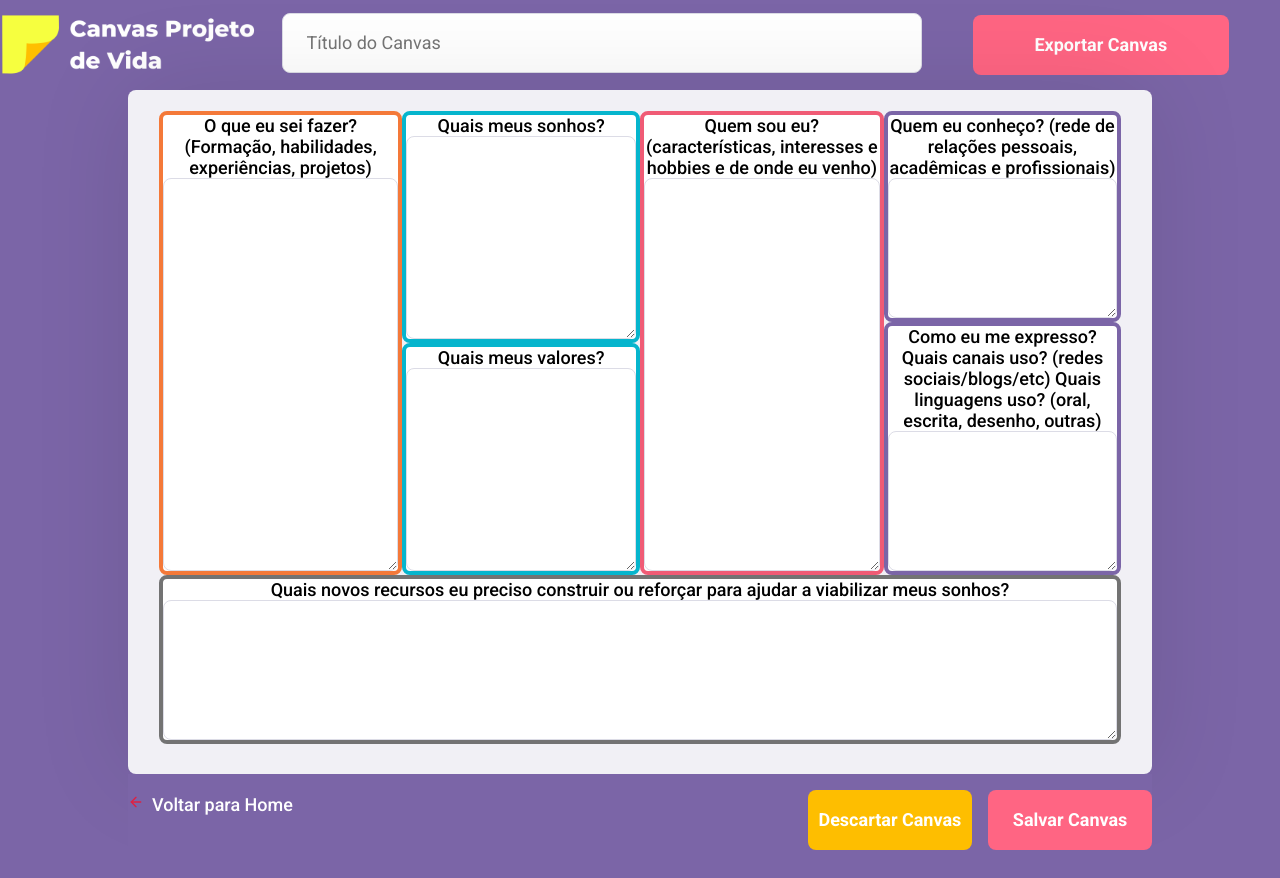
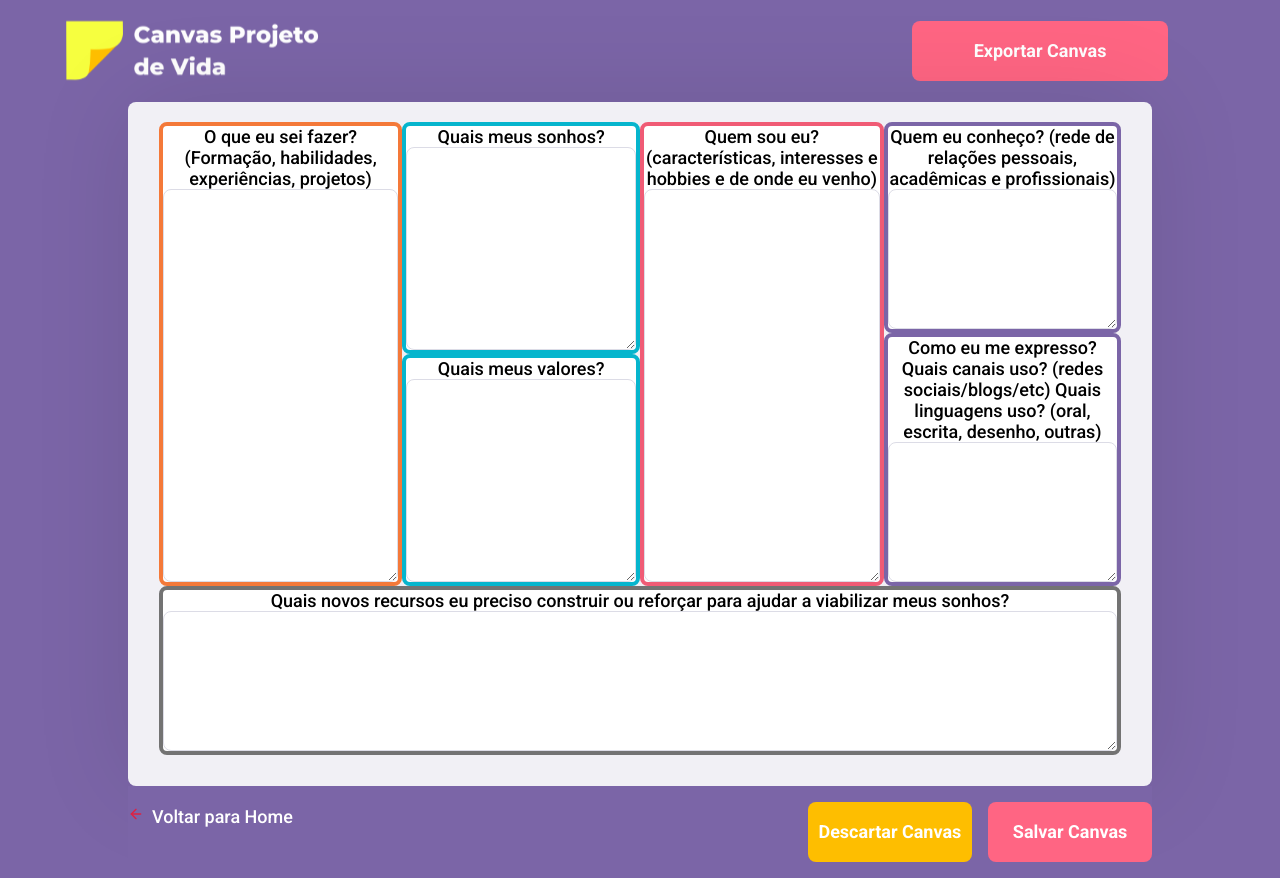
Before and after one commit to julioc98/canvas, a React (Create React App) app in the folder frontend/: page /canvas in a window 1280 px wide. Built offline with nearby package versions, Linux system fonts and the light colour scheme; no server answers.

Commit message:
update canvas page

```diff
--- a/frontend/src/pages/NewIncident/index.js
+++ b/frontend/src/pages/NewIncident/index.js
@@ -1,6 +1,6 @@
 import React, { useState, useEffect } from 'react';
 import { Link, useHistory } from 'react-router-dom';
-import { FiArrowLeft, FiTrash } from 'react-icons/fi';
+import { FiArrowLeft } from 'react-icons/fi';
 
 
 import api from '../../services/api';
@@ -23,9 +23,18 @@ export default function NewIncident() {
     const history = useHistory();
 
     const ongId = localStorage.getItem('ongId');
+    const name = localStorage.getItem('name'); //pega do banco corretamente
     const selectedCanvas = localStorage.getItem('selectedCanvas');
 
     const [incidents, setIncidents] = useState([]);
+
+    function dataAtualFormatada(){
+        var data = new Date(),
+            dia  = data.getDate().toString().padStart(2, '0'),
+            mes  = (data.getMonth()+1).toString().padStart(2, '0'), //+1 pois no getMonth Janeiro começa com zero.
+            ano  = data.getFullYear();
+        return dia+"/"+mes+"/"+ano;
+    }
 
     useEffect(() => {
         api.get('profile',
@@ -103,12 +112,13 @@ export default function NewIncident() {
         <div className="new-incident-container">
             <section>
                 <img className="logoIncident" src={logoImg} alt="Be The Hero" />
-                <input
-                    placeholder="Título do Canvas"
-                    value={title}
-                    onChange={e => setTitle(e.target.value)}
-                />
-                <button className="button pdf" onClick={() => window.print()}>Exportar Canvas</button>
+                <div className="group-title title">
+                    {name}
+                </div>
+                <button className="button pdf" onClick={() => {
+                    document.title=name+' '+dataAtualFormatada();window.print() }}>
+                        Exportar Canvas
+                </button>
             </section>
             <div className="content">
                 <form onSubmit={handleNewIncident}>
--- a/frontend/src/pages/NewIncident/styles.css
+++ b/frontend/src/pages/NewIncident/styles.css
@@ -52,7 +52,7 @@
 
 .logoIncident {
     width: 20%;
-    margin-right: 2%;
+    margin-left: 5%;
 }
 
 .canva-footer {
@@ -150,6 +150,26 @@
     width: 20%;
     margin: auto;
 }
+.title {
+    margin-left: 2%;
+    width: 20%;
+    margin: auto;
+
+}
+
+.group-title {
+    height: 60px;
+    border: 0;
+    border-radius: 8px;
+    color: #FFF;
+    font-weight: 700;
+    margin-top: 16px;
+    display: inline-block;
+    text-align: center;
+    text-decoration: none;
+    font-size: 18px;
+    line-height: 60px;
+}
 
 @media print {
     * {
```
Also changed, not shown: 1 other file (tests, documents, lock files or other folders).
